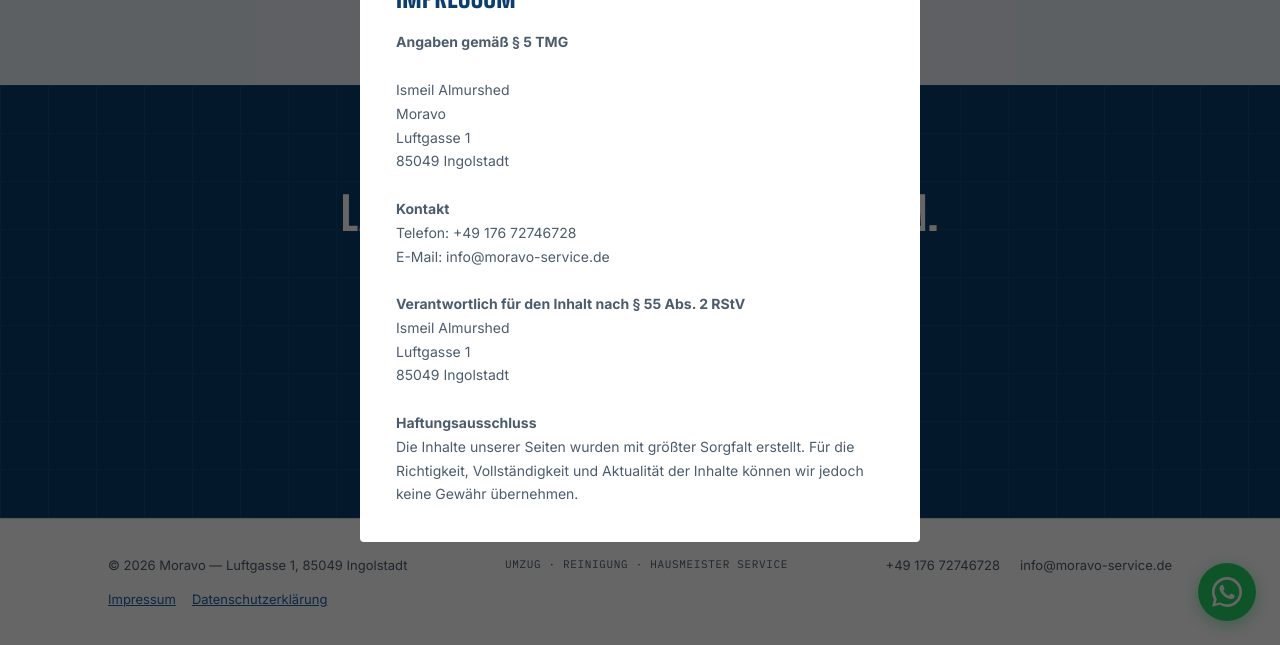
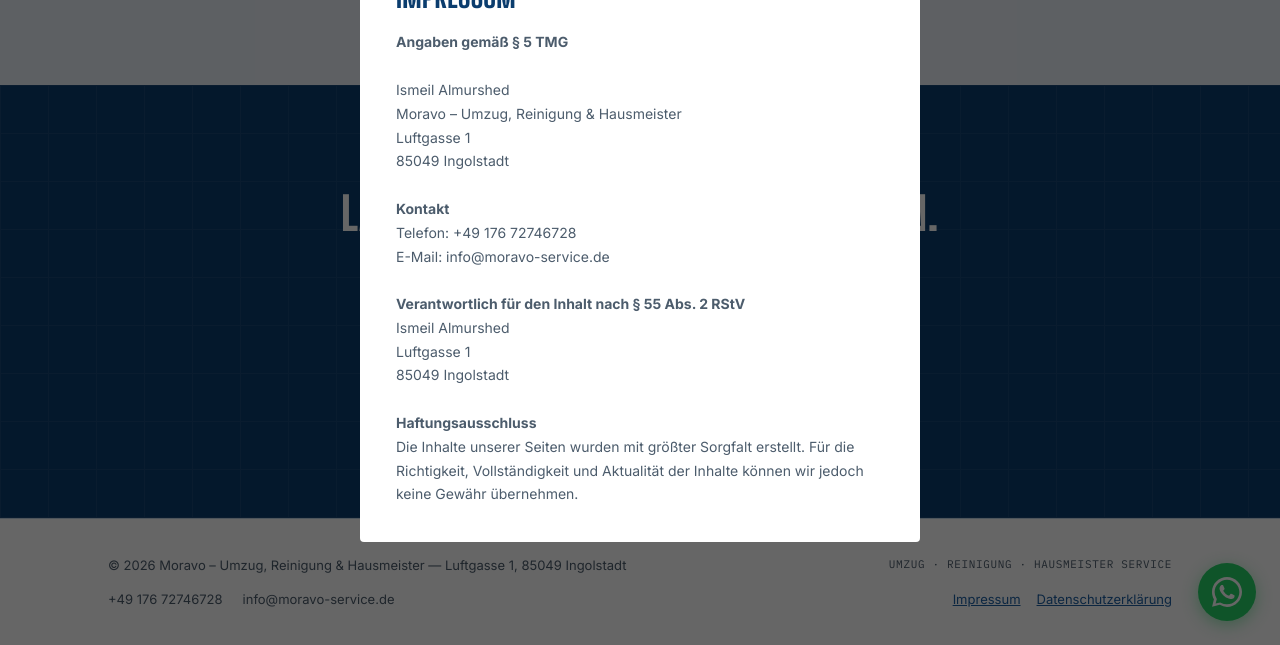
Before and after one commit to Moravo/Moravo, a plain HTML site: page index.html in a window 1280 px wide. Both pictures are taken after a click on the link "Impressum". Shown: the part 2687-3332 px from the top of the page. Drawn offline with Linux system fonts and the light colour scheme.

Commit message:
Add files via upload

```diff
--- a/index.html
+++ b/index.html
@@ -8,7 +8,7 @@
 <link rel="icon" type="image/png" sizes="96x96" href="/favicon-96.png">
 <link rel="icon" type="image/png" sizes="48x48" href="/favicon-48.png">
 <link rel="apple-touch-icon" href="/apple-touch-icon.png">
-<title>Moravo — Umzug, Reinigung &amp; Hausmeister Service</title>
+<title>Moravo – Umzug, Reinigung &amp; Hausmeister | Ingolstadt</title>
 <link rel="preconnect" href="https://fonts.googleapis.com">
 <link rel="preconnect" href="https://fonts.gstatic.com" crossorigin>
 <link href="https://fonts.googleapis.com/css2?family=Big+Shoulders+Display:wght@600;700;800&family=Inter:wght@400;500;600;700&family=IBM+Plex+Mono:wght@400;500&display=swap" rel="stylesheet">
@@ -577,7 +577,7 @@
 
 <footer>
   <div class="wrap foot-inner">
-    <span>© 2026 Moravo — Luftgasse 1, 85049 Ingolstadt</span>
+    <span>© 2026 Moravo – Umzug, Reinigung &amp; Hausmeister — Luftgasse 1, 85049 Ingolstadt</span>
     <span class="mono">UMZUG · REINIGUNG · HAUSMEISTER SERVICE</span>
     <span style="display:flex;gap:20px;flex-wrap:wrap;">
       <a href="tel:+4917672746728">+49 176 72746728</a>
@@ -598,7 +598,7 @@
     <p style="font-size:14px;color:#4C5C6C;line-height:1.7;">
       <strong>Angaben gemäß § 5 TMG</strong><br><br>
       Ismeil Almurshed<br>
-      Moravo<br>
+      Moravo – Umzug, Reinigung &amp; Hausmeister<br>
       Luftgasse 1<br>
       85049 Ingolstadt<br><br>
       <strong>Kontakt</strong><br>
@@ -622,7 +622,7 @@
     <p style="font-size:14px;color:#4C5C6C;line-height:1.7;">
       <strong>1. Datenschutz auf einen Blick</strong><br><br>
       <strong>Verantwortlicher</strong><br>
-      Ismeil Almurshed, Moravo<br>
+      Ismeil Almurshed, Moravo – Umzug, Reinigung &amp; Hausmeister<br>
       Luftgasse 1, 85049 Ingolstadt<br>
       E-Mail: info@moravo-service.de<br><br>
       <strong>2. Erhebung und Speicherung personenbezogener Daten</strong><br>
```
